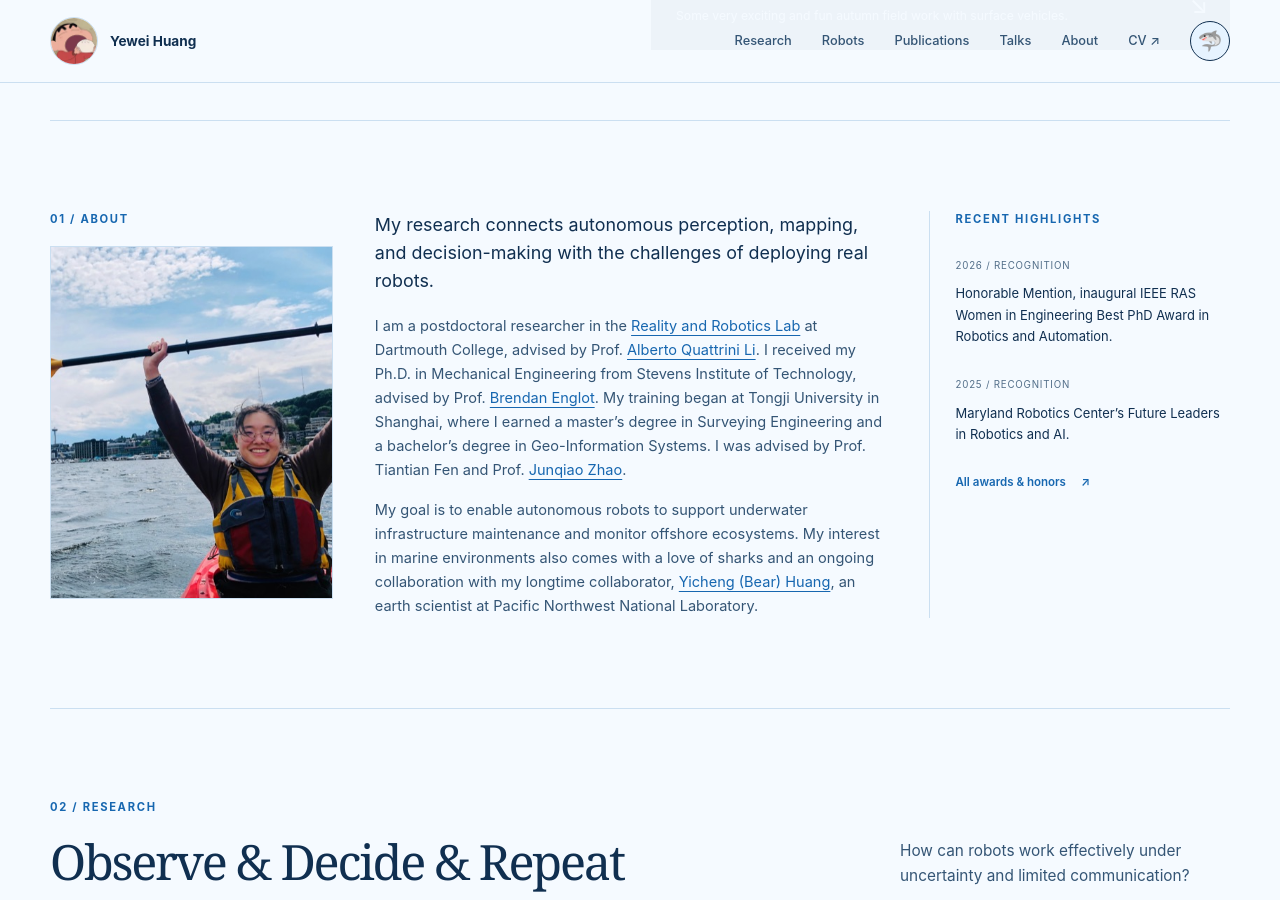
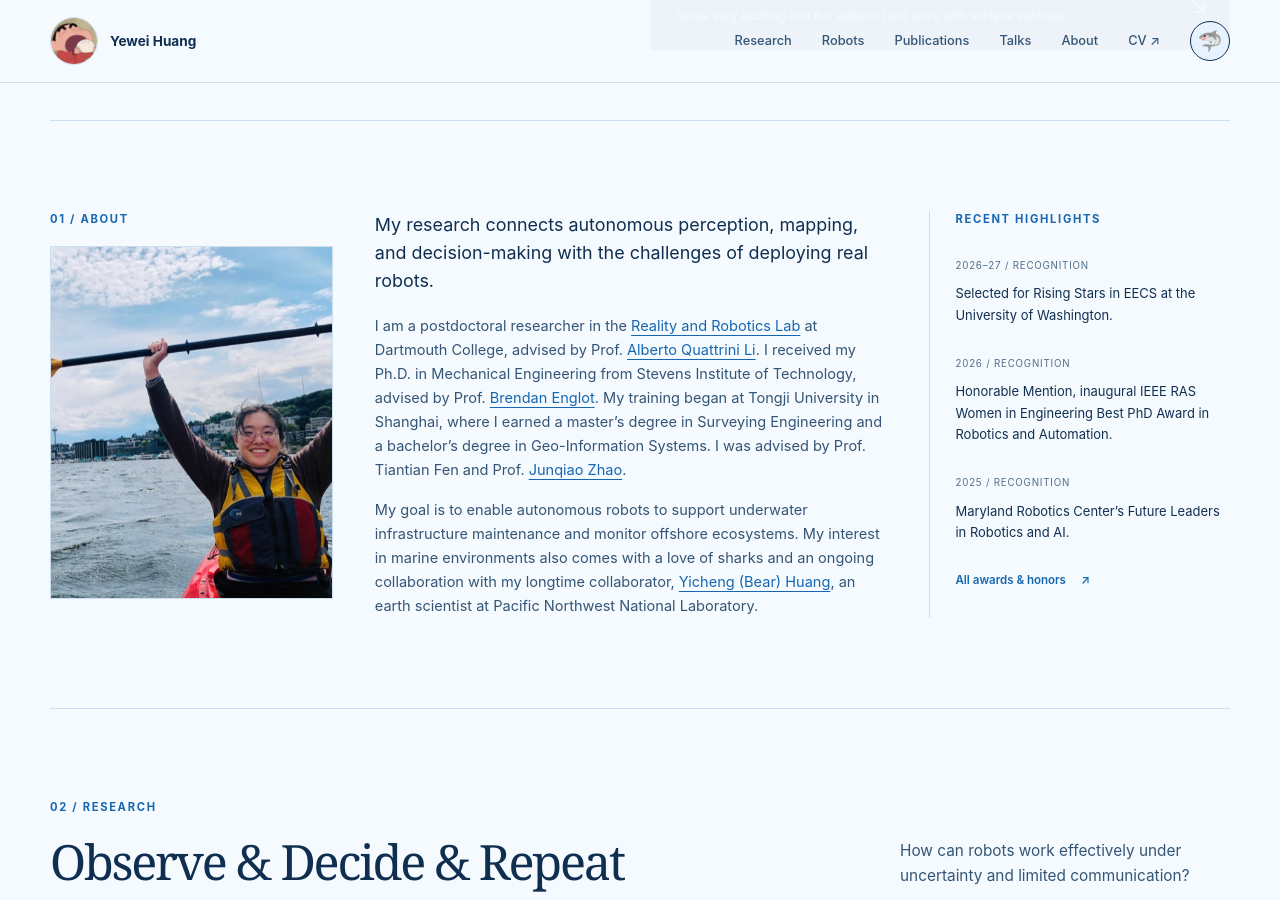
Before and after one commit to yeweihuang/yeweihuang.github.io, a Jekyll site: the page built from index.md, in a window 1280 px wide and 900 px high, scrolled down 753 px. Built offline with Jekyll 4.4.1, drawn with Linux system fonts in a browser that asks for light colours; some of the changed text lies outside the part shown.

Commit message:
Add Rising Stars recognition and refresh public CV

```diff
--- a/index.md
+++ b/index.md
@@ -35,6 +35,7 @@ image: /assets/images/web/pinkboat-autumn-hero.jpg
   </div>
   <aside class="highlights" aria-labelledby="highlights-title">
     <p class="eyebrow" id="highlights-title">Recent highlights</p>
+    <div class="highlight"><span>2026–27 / RECOGNITION</span><p>Selected for Rising Stars in EECS at the University of Washington.</p></div>
     <div class="highlight"><span>2026 / RECOGNITION</span><p>Honorable Mention, inaugural IEEE RAS Women in Engineering Best PhD Award in Robotics and Automation.</p></div>
     <div class="highlight"><span>2025 / RECOGNITION</span><p>Maryland Robotics Center’s Future Leaders in Robotics and AI.</p></div>
     <a class="text-link" href="#awards">All awards &amp; honors <span aria-hidden="true">↗</span></a>
@@ -116,6 +117,7 @@ image: /assets/images/web/pinkboat-autumn-hero.jpg
 <section id="awards" class="awards-section section wrap" aria-labelledby="awards-title">
   <div class="section-label"><p class="section-number">06 / RECOGNITION</p><h2 id="awards-title">Awards &amp; Honors</h2></div>
   <ul class="awards-list">
+    <li><span>2026–27</span><p>Rising Stars in EECS, University of Washington</p></li>
     <li><span>2026</span><p>Honorable Mention, inaugural IEEE RAS Women in Engineering Best PhD Award in Robotics and Automation</p></li>
     <li><span>2025</span><p>Maryland Robotics Center: Future Leaders in Robotics and AI</p></li>
     <li><span>2024–25</span><p>Paul Kaplan Award for Distinguished Doctoral Work upon Graduation</p></li>
```
Also changed, not shown: 1 other file.
